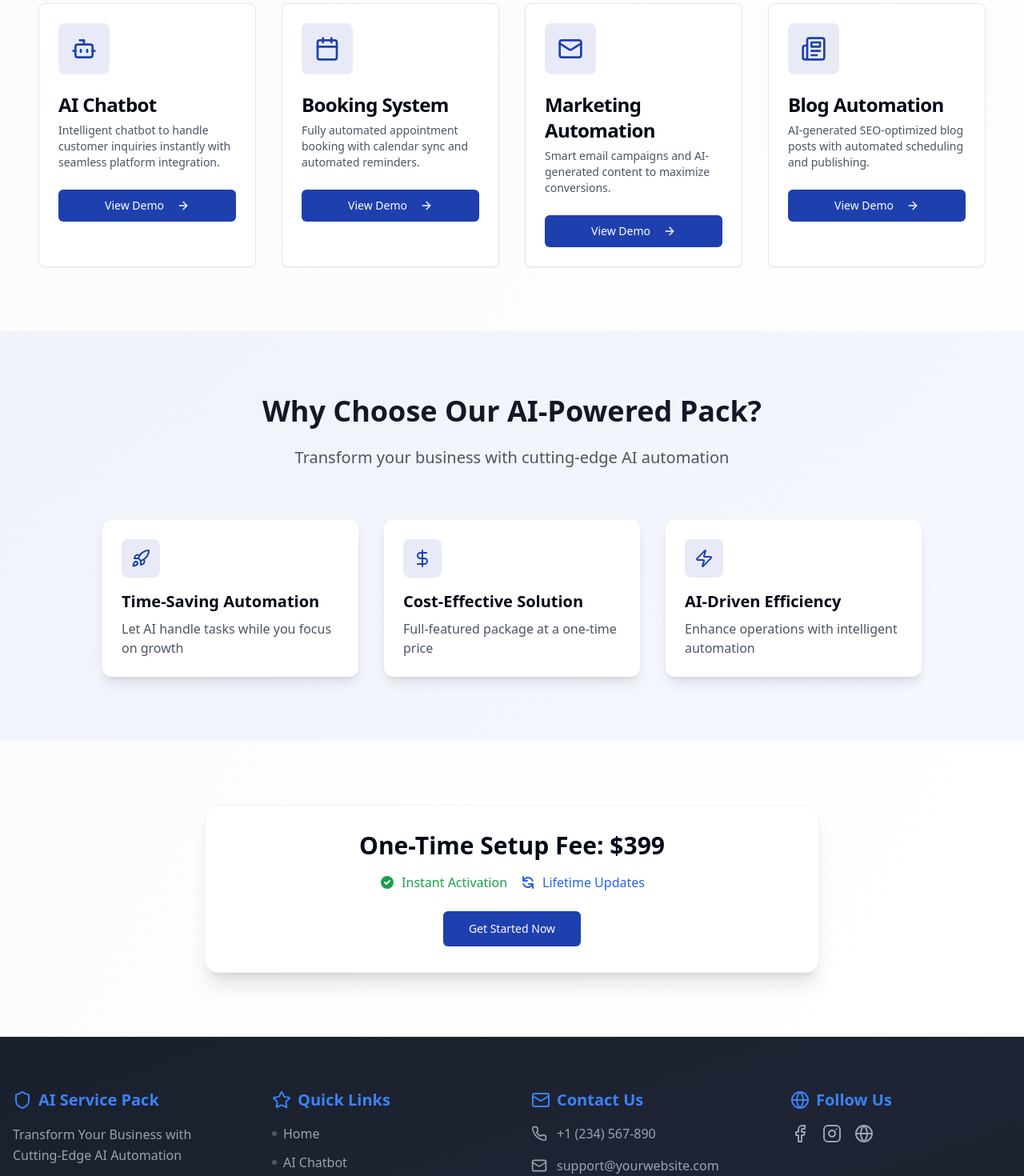
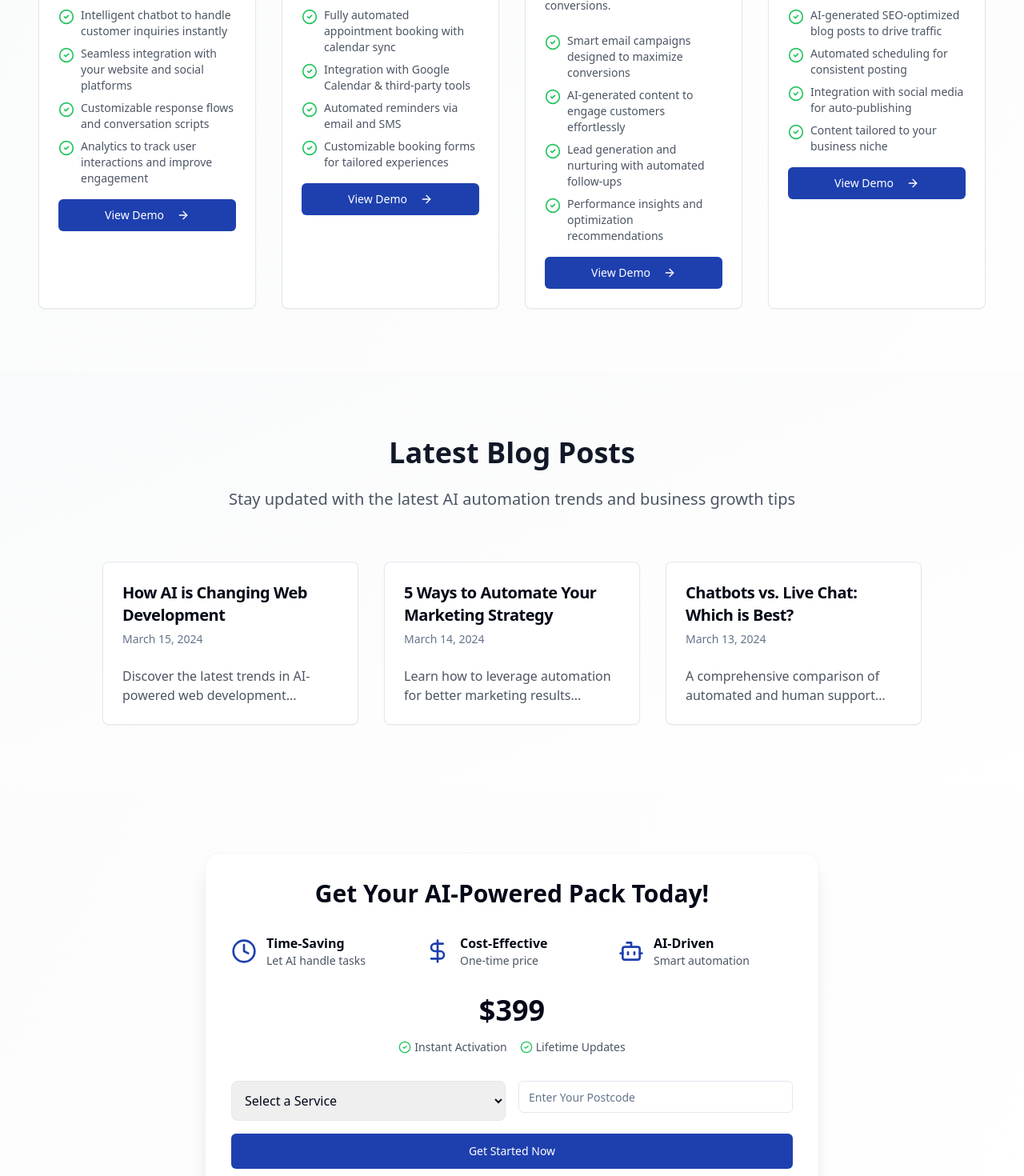
Before and after one commit to rodolfoiron9/ai-service-optimizer, a React (Vite) app: page / in a window 1280 px wide. Shown: the part 900-2370 px from the top of the page at 80% size. Built offline with nearby package versions, Linux system fonts and the light colour scheme.

Commit message:
Continue development and enhancements.
[skip gpt_engineer]

```diff
--- a/src/pages/Index.tsx
+++ b/src/pages/Index.tsx
@@ -1,58 +1,106 @@
-import { Bot, Calendar, Mail, Newspaper, Rocket, DollarSign, Zap, ArrowRight } from "lucide-react";
-import { Hero } from "@/components/Hero";
+import { Bot, Calendar, Mail, Newspaper, ArrowRight, CheckCircle2, Clock, DollarSign } from "lucide-react";
 import { Button } from "@/components/ui/button";
 import { Card, CardContent, CardDescription, CardHeader, CardTitle } from "@/components/ui/card";
+import { Input } from "@/components/ui/input";
 import { Link } from "react-router-dom";
+import { useState } from "react";
+import { Dialog, DialogContent, DialogHeader, DialogTitle, DialogTrigger } from "@/components/ui/dialog";
 
-const serviceCards = [
+const services = [
   {
-    icon: <Bot className="w-8 h-8 text-primary" />,
+    icon: <Bot className="w-8 h-8" />,
     title: "AI Chatbot",
-    description: "Intelligent chatbot to handle customer inquiries instantly with seamless platform integration.",
-    link: "/chatbot"
+    description: "24/7 customer support with intelligent responses and seamless platform integration.",
+    link: "/chatbot",
+    features: [
+      "Intelligent chatbot to handle customer inquiries instantly",
+      "Seamless integration with your website and social platforms",
+      "Customizable response flows and conversation scripts",
+      "Analytics to track user interactions and improve engagement"
+    ]
   },
   {
-    icon: <Calendar className="w-8 h-8 text-primary" />,
+    icon: <Calendar className="w-8 h-8" />,
     title: "Booking System",
-    description: "Fully automated appointment booking with calendar sync and automated reminders.",
-    link: "/booking"
+    description: "Automated scheduling with calendar sync and smart reminders.",
+    link: "/booking",
+    features: [
+      "Fully automated appointment booking with calendar sync",
+      "Integration with Google Calendar & third-party tools",
+      "Automated reminders via email and SMS",
+      "Customizable booking forms for tailored experiences"
+    ]
   },
   {
-    icon: <Mail className="w-8 h-8 text-primary" />,
+    icon: <Mail className="w-8 h-8" />,
     title: "Marketing Automation",
     description: "Smart email campaigns and AI-generated content to maximize conversions.",
-    link: "/marketing"
+    link: "/marketing",
+    features: [
+      "Smart email campaigns designed to maximize conversions",
+      "AI-generated content to engage customers effortlessly",
+      "Lead generation and nurturing with automated follow-ups",
+      "Performance insights and optimization recommendations"
+    ]
   },
   {
-    icon: <Newspaper className="w-8 h-8 text-primary" />,
+    icon: <Newspaper className="w-8 h-8" />,
     title: "Blog Automation",
-    description: "AI-generated SEO-optimized blog posts with automated scheduling and publishing.",
-    link: "/blog"
+    description: "SEO-optimized blog posts with automated scheduling and publishing.",
+    link: "/blog",
+    features: [
+      "AI-generated SEO-optimized blog posts to drive traffic",
+      "Automated scheduling for consistent posting",
+      "Integration with social media for auto-publishing",
+      "Content tailored to your business niche"
+    ]
   }
 ];
 
-const features = [
+const blogPosts = [
   {
-    icon: <Rocket className="w-6 h-6 text-primary" />,
-    title: "Time-Saving Automation",
-    description: "Let AI handle tasks while you focus on growth"
+    title: "How AI is Changing Web Development",
+    excerpt: "Discover the latest trends in AI-powered web development...",
+    date: "March 15, 2024"
   },
   {
-    icon: <DollarSign className="w-6 h-6 text-primary" />,
-    title: "Cost-Effective Solution",
-    description: "Full-featured package at a one-time price"
+    title: "5 Ways to Automate Your Marketing Strategy",
+    excerpt: "Learn how to leverage automation for better marketing results...",
+    date: "March 14, 2024"
   },
   {
-    icon: <Zap className="w-6 h-6 text-primary" />,
-    title: "AI-Driven Efficiency",
-    description: "Enhance operations with intelligent automation"
+    title: "Chatbots vs. Live Chat: Which is Best?",
+    excerpt: "A comprehensive comparison of automated and human support...",
+    date: "March 13, 2024"
   }
 ];
 
 const Index = () => {
+  const [selectedService, setSelectedService] = useState("");
+  const [postcode, setPostcode] = useState("");
+
   return (
     <div className="min-h-screen bg-gradient-to-br from-gray-50 to-white">
-      <Hero />
+      {/* Hero Section */}
+      <section className="py-20 px-4 bg-gradient-to-br from-primary/90 to-blue-900/90 text-white relative overflow-hidden">
+        <div className="absolute inset-0 bg-[url('/grid.svg')] bg-center opacity-10"></div>
+        <div className="container mx-auto text-center relative z-10">
+          <h1 className="text-5xl md:text-6xl font-bold mb-6">
+            AI-Powered Web Development & Automation Pack
+          </h1>
+          <p className="text-xl md:text-2xl mb-8 text-gray-200">
+            Transform Your Business with Cutting-Edge AI Automation!
+          </p>
+          <div className="flex flex-wrap justify-center gap-4">
+            <Button size="lg" className="bg-[#F97316] hover:bg-[#F97316]/90">
+              Get Started for $399 <ArrowRight className="ml-2 w-4 h-4" />
+            </Button>
+            <Button size="lg" variant="outline" className="bg-white/10 border-white/20">
+              View Demo
+            </Button>
+          </div>
+        </div>
+      </section>
 
       {/* Dashboard Section */}
       <section className="py-20 px-4">
@@ -68,7 +116,7 @@ const Index = () => {
           </div>
 
           <div className="grid grid-cols-1 md:grid-cols-2 lg:grid-cols-4 gap-8">
-            {serviceCards.map((service, index) => (
+            {services.map((service, index) => (
               <Card key={index} className="group hover:shadow-lg transition-all duration-300">
                 <CardHeader>
                   <div className="w-16 h-16 rounded-lg bg-primary/10 flex items-center justify-center mb-4 group-hover:scale-110 transition-transform">
@@ -80,6 +128,14 @@ const Index = () => {
                   </CardDescription>
                 </CardHeader>
                 <CardContent>
+                  <ul className="space-y-2 mb-4">
+                    {service.features.map((feature, idx) => (
+                      <li key={idx} className="flex items-start gap-2">
+                        <CheckCircle2 className="w-5 h-5 text-green-500 shrink-0 mt-0.5" />
+                        <span className="text-sm text-gray-600">{feature}</span>
+                      </li>
+                    ))}
+                  </ul>
                   <Link to={service.link}>
                     <Button className="w-full group">
                       View Demo
@@ -93,27 +149,40 @@ const Index = () => {
         </div>
       </section>
 
-      {/* Features Section */}
-      <section className="py-20 bg-gradient-to-br from-primary/5 to-blue-500/5">
+      {/* Blog Section */}
+      <section className="py-20 bg-gradient-to-br from-gray-50 to-white">
         <div className="container mx-auto px-4">
           <div className="text-center mb-16">
-            <h2 className="text-4xl font-bold text-gray-900 mb-6">
-              Why Choose Our AI-Powered Pack?
-            </h2>
+            <h2 className="text-4xl font-bold text-gray-900 mb-6">Latest Blog Posts</h2>
             <p className="text-xl text-gray-600">
-              Transform your business with cutting-edge AI automation
+              Stay updated with the latest AI automation trends and business growth tips
             </p>
           </div>
 
           <div className="grid grid-cols-1 md:grid-cols-3 gap-8 max-w-5xl mx-auto">
-            {features.map((feature, index) => (
-              <div key={index} className="p-6 rounded-xl bg-white shadow-lg hover:shadow-xl transition-shadow">
-                <div className="w-12 h-12 rounded-lg bg-primary/10 flex items-center justify-center mb-4">
-                  {feature.icon}
+            {blogPosts.map((post, index) => (
+              <Dialog key={index}>
+                <DialogTrigger asChild>
+                  <Card className="cursor-pointer hover:shadow-lg transition-all duration-300">
+                    <CardHeader>
+                      <CardTitle className="text-xl">{post.title}</CardTitle>
+                      <CardDescription>{post.date}</CardDescription>
+                    </CardHeader>
+                    <CardContent>
+                      <p className="text-gray-600">{post.excerpt}</p>
+                    </CardContent>
+                  </Card>
+                </DialogTrigger>
+                <DialogContent>
+                  <DialogHeader>
+                    <DialogTitle>{post.title}</DialogTitle>
+                  </DialogHeader>
+                  <div className="mt-4">
+                    <p className="text-gray-600">{post.excerpt}</p>
+                    {/* Add full blog content here */}
                   </div>
-                <h3 className="text-xl font-semibold mb-2">{feature.title}</h3>
-                <p className="text-gray-600">{feature.description}</p>
-              </div>
+                </DialogContent>
+              </Dialog>
             ))}
           </div>
         </div>
@@ -122,26 +191,72 @@ const Index = () => {
       {/* Pricing Section */}
       <section className="py-20">
         <div className="container mx-auto px-4">
-          <div className="max-w-3xl mx-auto text-center">
+          <div className="max-w-3xl mx-auto">
             <div className="bg-white rounded-2xl shadow-xl p-8 border border-gray-100">
-              <h2 className="text-3xl font-bold mb-4">One-Time Setup Fee: $399</h2>
-              <div className="flex justify-center gap-4 mb-6">
-                <span className="inline-flex items-center text-green-600">
-                  <svg className="w-5 h-5 mr-2" fill="currentColor" viewBox="0 0 20 20">
-                    <path fillRule="evenodd" d="M10 18a8 8 0 100-16 8 8 0 000 16zm3.707-9.293a1 1 0 00-1.414-1.414L9 10.586 7.707 9.293a1 1 0 00-1.414 1.414l2 2a1 1 0 001.414 0l4-4z" clipRule="evenodd" />
-                  </svg>
+              <h2 className="text-3xl font-bold text-center mb-8">Get Your AI-Powered Pack Today!</h2>
+
+              <div className="grid grid-cols-1 md:grid-cols-3 gap-6 mb-8">
+                <div className="flex items-center gap-3">
+                  <Clock className="w-8 h-8 text-primary" />
+                  <div>
+                    <h3 className="font-semibold">Time-Saving</h3>
+                    <p className="text-sm text-gray-600">Let AI handle tasks</p>
+                  </div>
+                </div>
+                <div className="flex items-center gap-3">
+                  <DollarSign className="w-8 h-8 text-primary" />
+                  <div>
+                    <h3 className="font-semibold">Cost-Effective</h3>
+                    <p className="text-sm text-gray-600">One-time price</p>
+                  </div>
+                </div>
+                <div className="flex items-center gap-3">
+                  <Bot className="w-8 h-8 text-primary" />
+                  <div>
+                    <h3 className="font-semibold">AI-Driven</h3>
+                    <p className="text-sm text-gray-600">Smart automation</p>
+                  </div>
+                </div>
+              </div>
+
+              <div className="text-center mb-8">
+                <div className="text-4xl font-bold mb-4">$399</div>
+                <div className="flex justify-center gap-4 text-sm text-gray-600">
+                  <span className="flex items-center gap-1">
+                    <CheckCircle2 className="w-4 h-4 text-green-500" />
                     Instant Activation
                   </span>
-                <span className="inline-flex items-center text-blue-600">
-                  <svg className="w-5 h-5 mr-2" fill="currentColor" viewBox="0 0 20 20">
-                    <path fillRule="evenodd" d="M4 2a1 1 0 011 1v2.101a7.002 7.002 0 0111.601 2.566 1 1 0 11-1.885.666A5.002 5.002 0 005.999 7H9a1 1 0 010 2H4a1 1 0 01-1-1V3a1 1 0 011-1zm.008 9.057a1 1 0 011.276.61A5.002 5.002 0 0014.001 13H11a1 1 0 110-2h5a1 1 0 011 1v5a1 1 0 11-2 0v-2.101a7.002 7.002 0 01-11.601-2.566 1 1 0 01.61-1.276z" clipRule="evenodd" />
-                  </svg>
+                  <span className="flex items-center gap-1">
+                    <CheckCircle2 className="w-4 h-4 text-green-500" />
                     Lifetime Updates
                   </span>
                 </div>
-              <Button size="lg" className="bg-primary hover:bg-primary/90">
+              </div>
+
+              <div className="space-y-4">
+                <div className="grid grid-cols-1 md:grid-cols-2 gap-4">
+                  <select
+                    className="w-full p-3 border rounded-lg"
+                    value={selectedService}
+                    onChange={(e) => setSelectedService(e.target.value)}
+                  >
+                    <option value="">Select a Service</option>
+                    <option value="chatbot">AI Chatbot</option>
+                    <option value="booking">Booking System</option>
+                    <option value="marketing">Marketing Automation</option>
+                    <option value="blog">Blog Automation</option>
+                  </select>
+                  <Input
+                    type="text"
+                    placeholder="Enter Your Postcode"
+                    value={postcode}
+                    onChange={(e) => setPostcode(e.target.value)}
+                  />
+                </div>
+                <Button size="lg" className="w-full bg-primary hover:bg-primary/90">
                   Get Started Now
                 </Button>
+              </div>
             </div>
           </div>
         </div>
```
Lines whose indentation alone changed are shown as unchanged.
